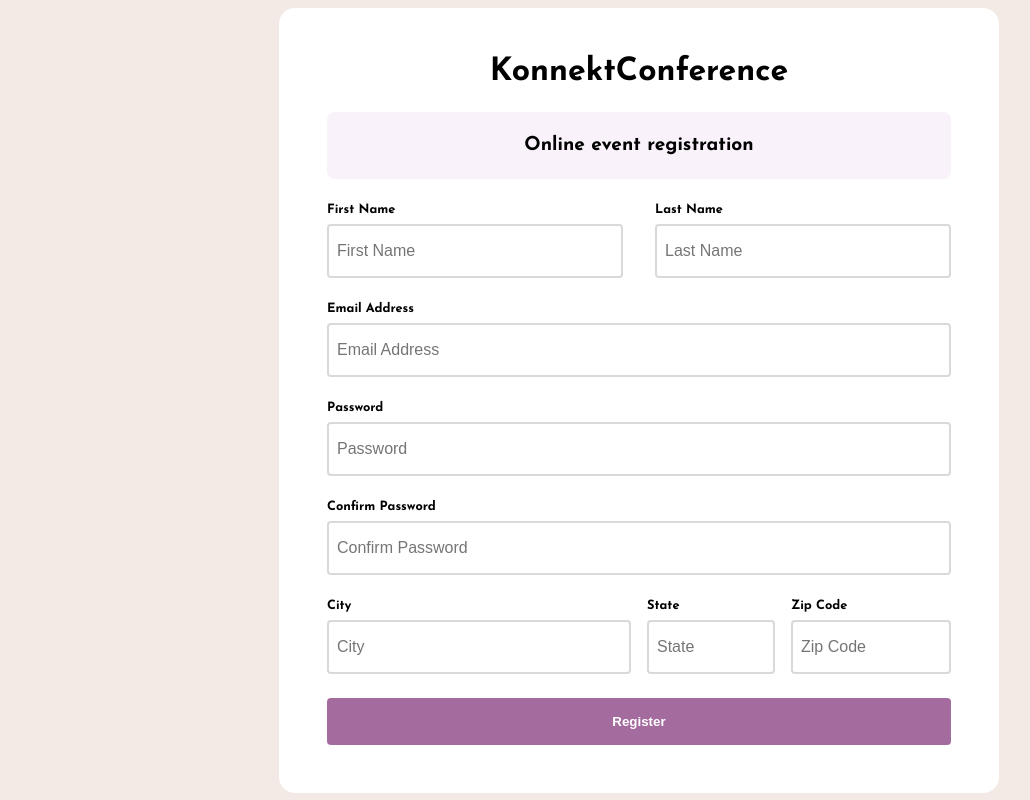
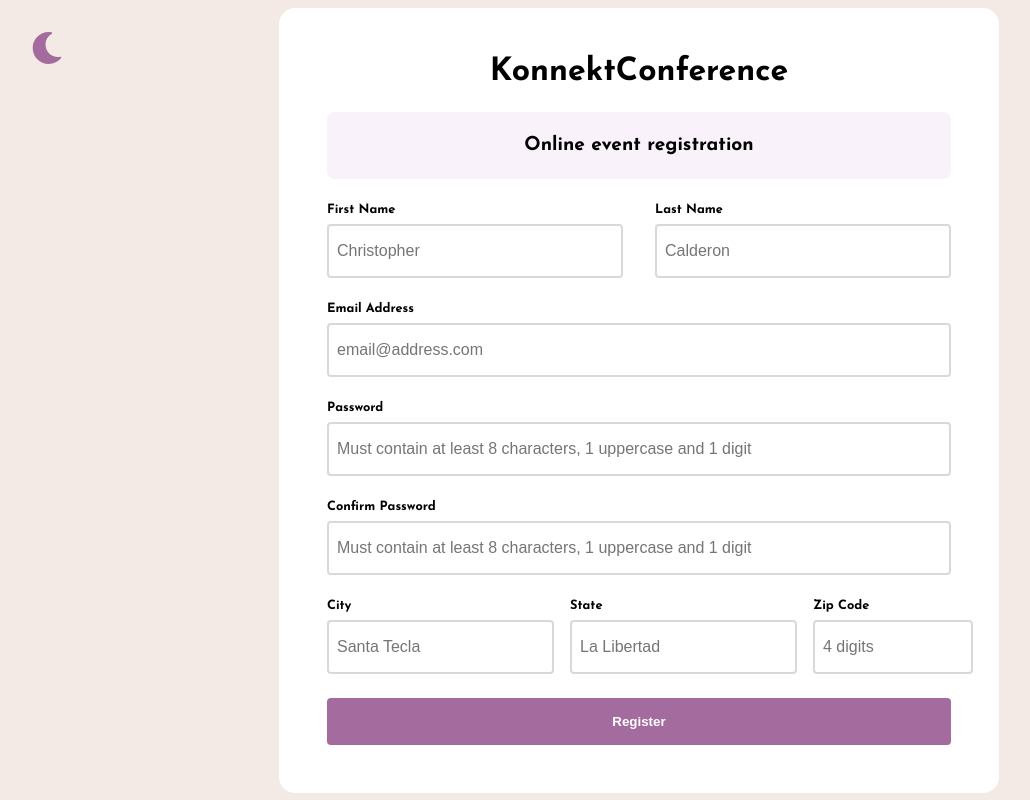
Before and after one commit to CalderonCG/FormValidations, a React (Vite) app: page / in a window 1280 px wide. Shown: the whole page, without its empty margins (1-1031 px from the left). Built offline with nearby package versions, Linux system fonts and the light colour scheme.

Commit message:
:feat: add light and dark colors

```diff
--- a/package.json
+++ b/package.json
@@ -15,6 +15,7 @@
     "react": "^19.1.1",
     "react-dom": "^19.1.1",
     "react-hook-form": "^7.62.0",
+    "react-icons": "^5.5.0",
     "sass": "^1.90.0",
     "zod": "^4.1.1"
   },
--- a/src/App.tsx
+++ b/src/App.tsx
@@ -8,6 +8,7 @@ function App() {
   return (
     <>
     <div className='app_container'>
+      <ThemeButton/>
       <Form/>
     </div>
     </>
--- a/src/components/Form/Form.scss
+++ b/src/components/Form/Form.scss
@@ -4,10 +4,11 @@
 .form {
   @include m.flexCenter(column, start);
   width: clamp(30rem, 90vh, 50rem);
-  background-color: white;
+  background-color: var(--form);
   border-radius: 1rem;
   gap: 1.5rem;
   padding: 3rem;
+  color: var(--font);
 
   &_label {
     width: 100%;
@@ -29,7 +30,7 @@
 
   &_location {
     display: grid;
-    grid-template-columns: 1fr 8rem 10rem;
+    grid-template-columns: 1fr 1fr 10rem;
     width: 100%;
     gap: 1rem;
   }
--- a/src/components/Form/Form.tsx
+++ b/src/components/Form/Form.tsx
@@ -1,24 +1,28 @@
 import { useForm, type SubmitHandler } from "react-hook-form";
 import FormInput from "../FormInput/FormInput";
 import "./Form.scss";
-import {z} from "zod";
+import { z } from "zod";
 import { zodResolver } from "@hookform/resolvers/zod";
 
 const schema = z.object({
   firstName: z.string().min(1, "First name should not be empty"),
   lastName: z.string().min(1, "Last name should not be empty"),
   email: z.email(),
-    password: z.string().min(8).regex(/[A-Z]/, "Password must contain at least one uppercase letter")
+  password: z
+    .string()
+    .min(8)
+    .regex(/[A-Z]/, "Password must contain at least one uppercase letter")
     .regex(/[0-9]/, "Password must contain at least one number"),
   passwordConfirm: z.string().min(8),
   city: z.string(),
   state: z.string().min(1, "State should not be empty"),
-    zip: z.string().min(4, "Zip code must be 4 digits").max(4, "Zip code must be 4 digits"),
-})
+  zip: z
+    .string()
+    .min(4, "Zip code must be 4 digits")
+    .max(4, "Zip code must be 4 digits"),
+});
 
-type FormType = z.infer<typeof schema>
-
-
+type FormType = z.infer<typeof schema>;
 
 function Form() {
   const {
@@ -26,17 +30,16 @@ function Form() {
     handleSubmit,
     formState: { errors },
     reset,
-    setError
-  } = useForm<FormType>({resolver: zodResolver(schema)});
-
+    setError,
+  } = useForm<FormType>({ resolver: zodResolver(schema) });
 
   const onSubmit: SubmitHandler<FormType> = (data) => {
-    const match = data.password === data.passwordConfirm
-    if(!match){
-        setError("passwordConfirm",{
-            type:"password",
-            message:"Password must match"
-        })
+    const match = data.password === data.passwordConfirm;
+    if (!match) {
+      setError("passwordConfirm", {
+        type: "password",
+        message: "Password must match",
+      });
       return;
     }
     console.log(data);
@@ -51,12 +54,14 @@ function Form() {
           {...register("firstName")}
           type="text"
           label="First Name"
+          placeholder="Christopher"
           error={errors.firstName?.message}
         />
         <FormInput
           {...register("lastName")}
           type="text"
           label="Last Name"
+          placeholder="Calderon"
           error={errors.lastName?.message}
         />
       </div>
@@ -65,34 +70,39 @@ function Form() {
         {...register("email")}
         type="text"
         label="Email Address"
+        placeholder="email@address.com"
         error={errors.email?.message}
       />
       <FormInput
         {...register("password")}
         type="password"
         label="Password"
+        placeholder="Must contain at least 8 characters, 1 uppercase and 1 digit"
         error={errors.password?.message}
       />
       <FormInput
         {...register("passwordConfirm")}
         type="password"
         label="Confirm Password"
+        placeholder="Must contain at least 8 characters, 1 uppercase and 1 digit"
         error={errors.passwordConfirm?.message}
       />
 
       <div className="form_location">
-        <FormInput {...register("city")} type="text" label="City" />
+        <FormInput {...register("city")} type="text" label="City" placeholder="Santa Tecla" />
         <FormInput
           {...register("state")}
           type="text"
           label="State"
           error={errors.state?.message}
+          placeholder="La Libertad"
         />
         <FormInput
           {...register("zip")}
           type="number"
           label="Zip Code"
           error={errors.zip?.message}
+          placeholder="4 digits"
         />
       </div>
 
--- a/src/components/FormInput/FormInput.tsx
+++ b/src/components/FormInput/FormInput.tsx
@@ -4,17 +4,18 @@ import clsx from "clsx";
 
 type InputProps = {
   label: string;
+  placeholder: string;
   error?: string;
   type: 'text'| 'password' | 'number'
 } & InputHTMLAttributes<HTMLInputElement>;
 
 const FormInput = forwardRef<HTMLInputElement, InputProps>(
-  ({ label, type, error, ...props }, ref) => {
+  ({ label, type, error,placeholder, ...props }, ref) => {
     return (
       <div className='input'>
         <label className="input_label">{label}</label>
         <input className={clsx('input_field', {error_input: error})} ref={ref} {...props}
-        type={type} placeholder={label} />
+        type={type} placeholder={placeholder} />
         {error && (<p className="input_error">{error}</p>)}
       </div>
     );
--- a/src/components/ThemeButton/ThemeButton.scss
+++ b/src/components/ThemeButton/ThemeButton.scss
@@ -0,0 +1,24 @@
+@use '../../styles/globals' as *;
+@use '../../styles/mixins' as m;
+
+.theme{
+    @include m.flexCenter(row,center);
+
+    position: absolute;
+    top: 2rem;
+    left: 2rem;
+    display: flex;
+    border: none;
+    background-color: transparent;
+
+
+    .icon_moon{
+        color: var(--primary);
+        font-size: 2rem;
+    }
+
+    .icon_sun{
+        color: white;
+        font-size: 2rem;
+    }
+}
--- a/src/components/ThemeButton/ThemeButton.tsx
+++ b/src/components/ThemeButton/ThemeButton.tsx
@@ -1,12 +1,18 @@
-import { useTheme } from '../../context/ThemeContext'
-import './ThemeButton.scss'
-
+import { FaMoon, FaSun } from "react-icons/fa";
+import { useTheme } from "../../context/ThemeContext";
+import "./ThemeButton.scss";
 
 function ThemeButton() {
-   const {theme, toggleTheme} = useTheme()
+  const { theme, toggleTheme } = useTheme();
   return (
-    <button onClick={()=>toggleTheme()}>ThemeButton</button>
-  )
+    <button className="theme" onClick={() => toggleTheme()}>
+      {theme === "light" ? (
+        <FaMoon className="icon_moon" />
+      ) : (
+        <FaSun className="icon_sun" />
+      )}
+    </button>
+  );
 }
 
-export default ThemeButton
+export default ThemeButton;
--- a/src/styles/_globals.scss
+++ b/src/styles/_globals.scss
@@ -2,18 +2,23 @@
 //light-theme
 :root {
   --background: #f3eae5;
+  --font: black;
+  --form: white;
   --primary: #a46b9e;
   --secondary: #f9f2fa;
   --outline: #d9d9d9;
   --error: #cc0000;
+
 }
 
 
 //dark-theme
 [data-theme="dark"] {
-  --background: #000000;
+  --background: #181824;
+  --font: #c1c3dc;
+  --form: #25273c;
   --primary: #a46b9e;
-  --secondary: #f9f2fa;
+  --secondary: #181824;
   --outline: #d9d9d9;
   --error: #cc0000;
 }
```
Also changed, not shown: src/components/Modal/Modal.tsx (added, +8 -0 lines), src/components/Modal/Modal.scss (added), 1 other file (tests, documents, lock files or other folders). Lines whose indentation alone changed are shown as unchanged.
